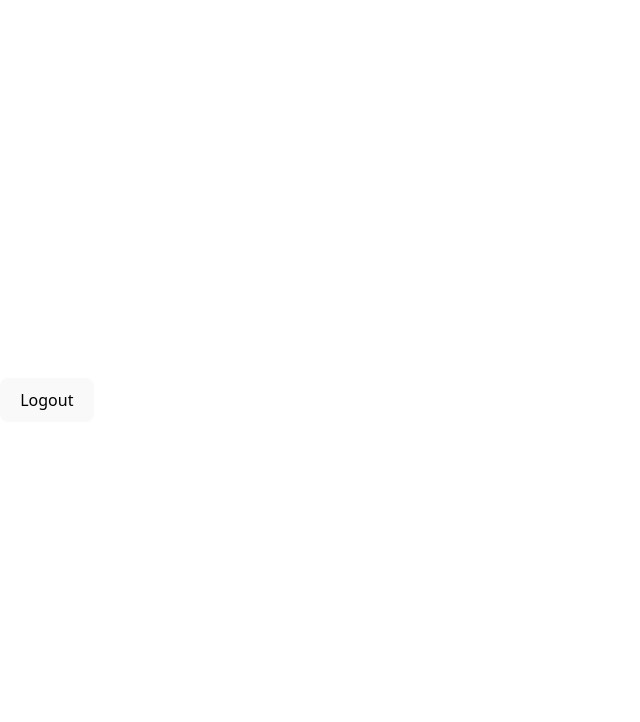
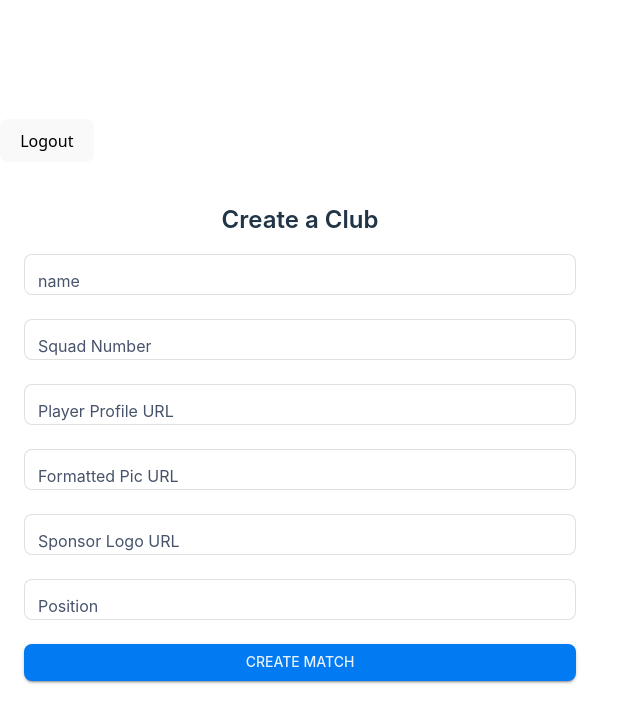
Before and after one commit to richMatchGen/matchgen-frontend, a React (Vite) app: page /squad/createplayer in a window 1280 px wide. Before the commit this address had no page. Shown: the top 722 px of the page, without its empty margins (0-640 px from the left). Built offline with nearby package versions, Linux system fonts and the light colour scheme; sample sign-in values are in the browser's storage.

Commit message:
createPlayer

```diff
--- a/src/App.jsx
+++ b/src/App.jsx
@@ -7,6 +7,7 @@ import useAuth from "./hooks/useAuth"; // 👈
 import EditClub from './pages/editclub';
 import CreateClub from './pages/createclub';
 import CreateMatch from './pages/creatematch';
+import CreatePlayer from './pages/createplayer';
 
 function App() {
   const { auth, logout } = useAuth(); // 👈
@@ -27,6 +28,7 @@ function App() {
         <Route path="/clubs/createclub" element={<PrivateRoute><CreateClub /></PrivateRoute>} />
         <Route path="/edit-club/:clubId" element={<EditClub />} />
         <Route path="/fixture/creatematch" element={<PrivateRoute><CreateMatch /></PrivateRoute>} />
+        <Route path="/squad/createplayer" element={<PrivateRoute><CreatePlayer /></PrivateRoute>} />
       </Routes>
     </>
   );
--- /dev/null
+++ b/src/pages/createplayer.jsx
@@ -0,0 +1,94 @@
+import React, { useState } from "react";
+import { TextField, Button, Container, Typography, MenuItem } from "@mui/material";
+import axios from "axios";
+
+const CreatePlayer= () => {
+    const [form, setForm] = useState({
+        club: "",
+        name: "",
+        squad_no: "",
+        player_pic: "",
+        formatted_pic: "",
+        sponsor: "",
+        position: ""
+
+      });
+
+const handleChange = (e) => {
+        setForm({ ...form, [e.target.name]: e.target.value });
+      };
+
+  const handleCreate = async () => {
+    const token = localStorage.getItem("accessToken");
+    if (!token) {
+      alert("You must be logged in to create a Player.");
+      return;
+    }
+
+    try {
+      const response = await axios.post(
+        "https://matchgen-backend-production.up.railway.app/api/content/players/",
+        form,
+        {
+          headers: {
+            Authorization: `Bearer ${token}`,
+          },
+        }
+      );
+
+      alert("Match created!");
+      setForm({
+        club: "",
+        name: "",
+        squad_no: "",
+        player_pic: "",
+        formatted_pic: "",
+        sponsor: "",
+        position: "",
+      });
+
+    } catch (err) {
+      console.error(err);
+      alert("Error creating Player.");
+    }
+  };
+
+  return (
+    <Container maxWidth="sm" style={{ marginTop: "40px" }}>
+      <Typography variant="h4" align="center">Create a Club</Typography>
+
+      {[
+        { label: "name", name: "name" },
+        { label: "Squad Number", name: "squad_no" },
+        { label: "Player Profile URL", name: "player_pic" },
+        { label: "Formatted Pic URL", name: "formatted_pic" },
+        { label: "Sponsor Logo URL", name: "sponsor" },
+        { label: "Position", name: "position"}
+
+      ].map(({ label, name, type }) => (
+        <TextField
+          key={name}
+          fullWidth
+          label={label}
+          name={name}
+          type={type || "text"}
+          value={form[name]}
+          onChange={handleChange}
+          margin="normal"
+        />
+      ))}
+
+      <Button
+        fullWidth
+        variant="contained"
+        color="primary"
+        sx={{ mt: 2 }}
+        onClick={handleCreate}
+      >
+        Create Match
+      </Button>
+    </Container>
+  );
+};
+
+export default CreatePlayer;
```
